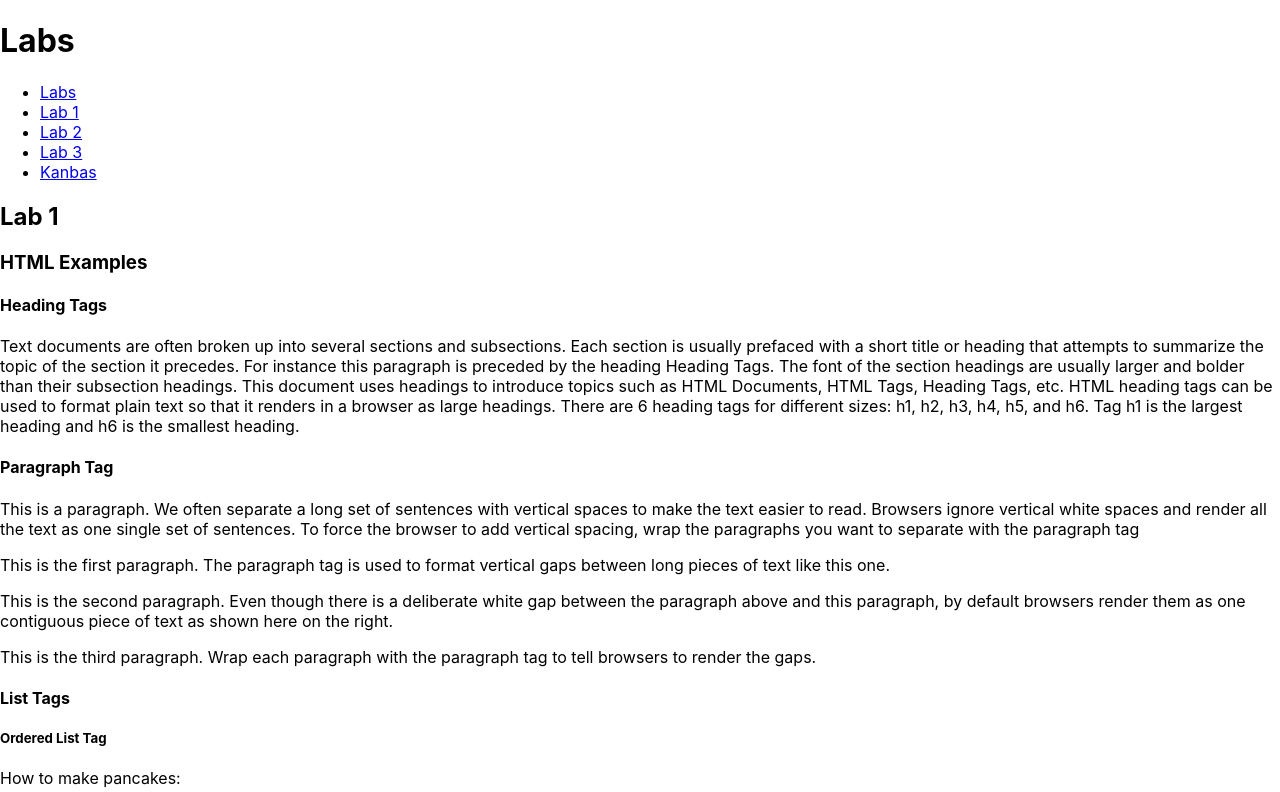
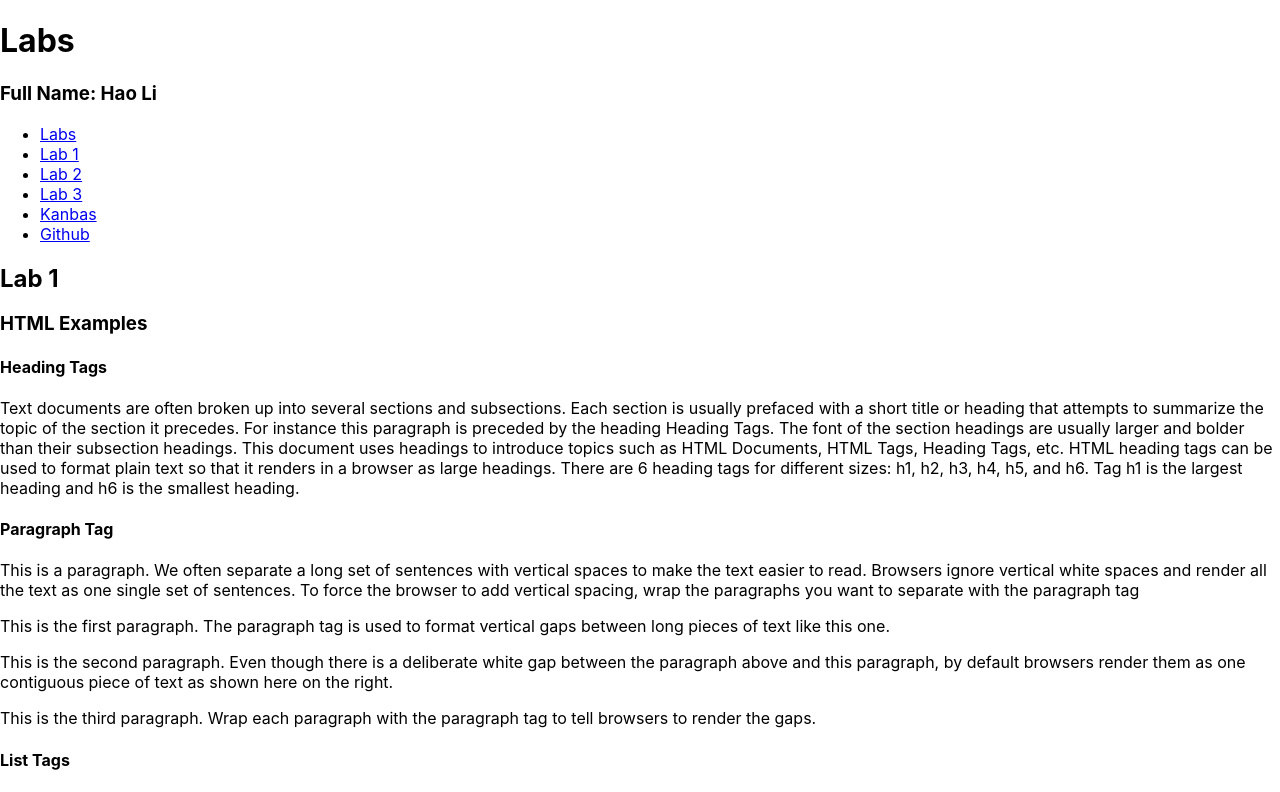
Before and after one commit to lihaohl0307/kanbas-react-web-app, a React (Create React App) app: page /#/Labs/Lab1 in a window 1280 px wide. Shown: the top 792 px of the page. Built offline with nearby package versions, Linux system fonts and the light colour scheme.

Commit message:
add deliverables

```diff
--- a/src/Labs/TOC.tsx
+++ b/src/Labs/TOC.tsx
@@ -6,6 +6,7 @@ export default function TOC() {
         <li><a id="wd-a2" href="#/Labs/Lab2">Lab 2</a></li>
         <li><a id="wd-a3" href="#/Labs/Lab3">Lab 3</a></li>
         <li><a id="wd-k"  href="#/Kanbas">Kanbas</a></li>
+        <li><a id="wd-github" href="https://github.com/lihaohl0307" target="_blank" rel="noopener noreferrer">Github</a></li>
       </ul>
     );
   }
--- a/src/Labs/index.tsx
+++ b/src/Labs/index.tsx
@@ -7,6 +7,7 @@ export default function Labs() {
   return (
     <div>
       <h1>Labs</h1>
+      <h3>Full Name: Hao Li</h3>
         <TOC />
       <Routes>
         <Route path="/" element={<Navigate to="Lab1" />} />
```
